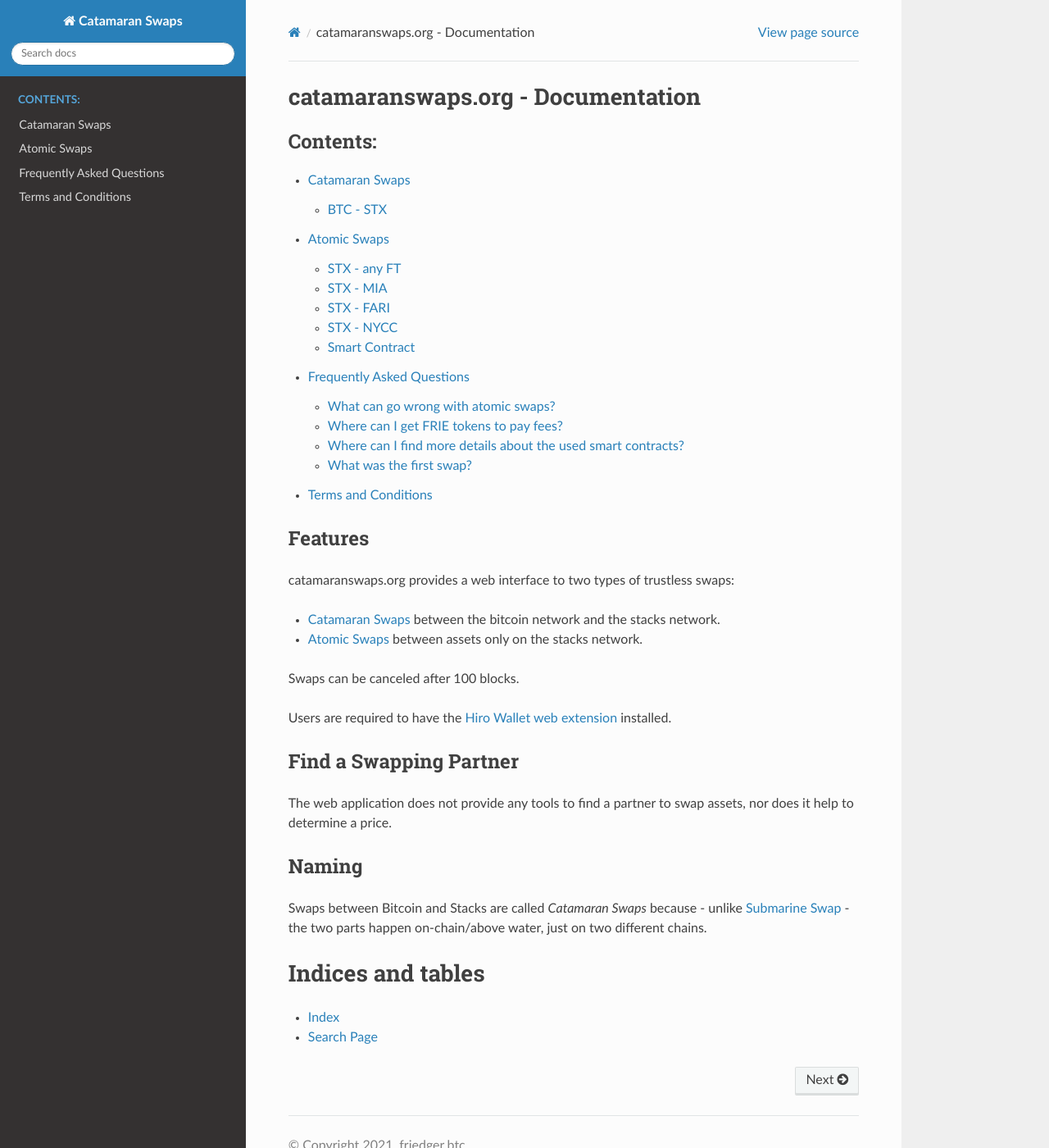
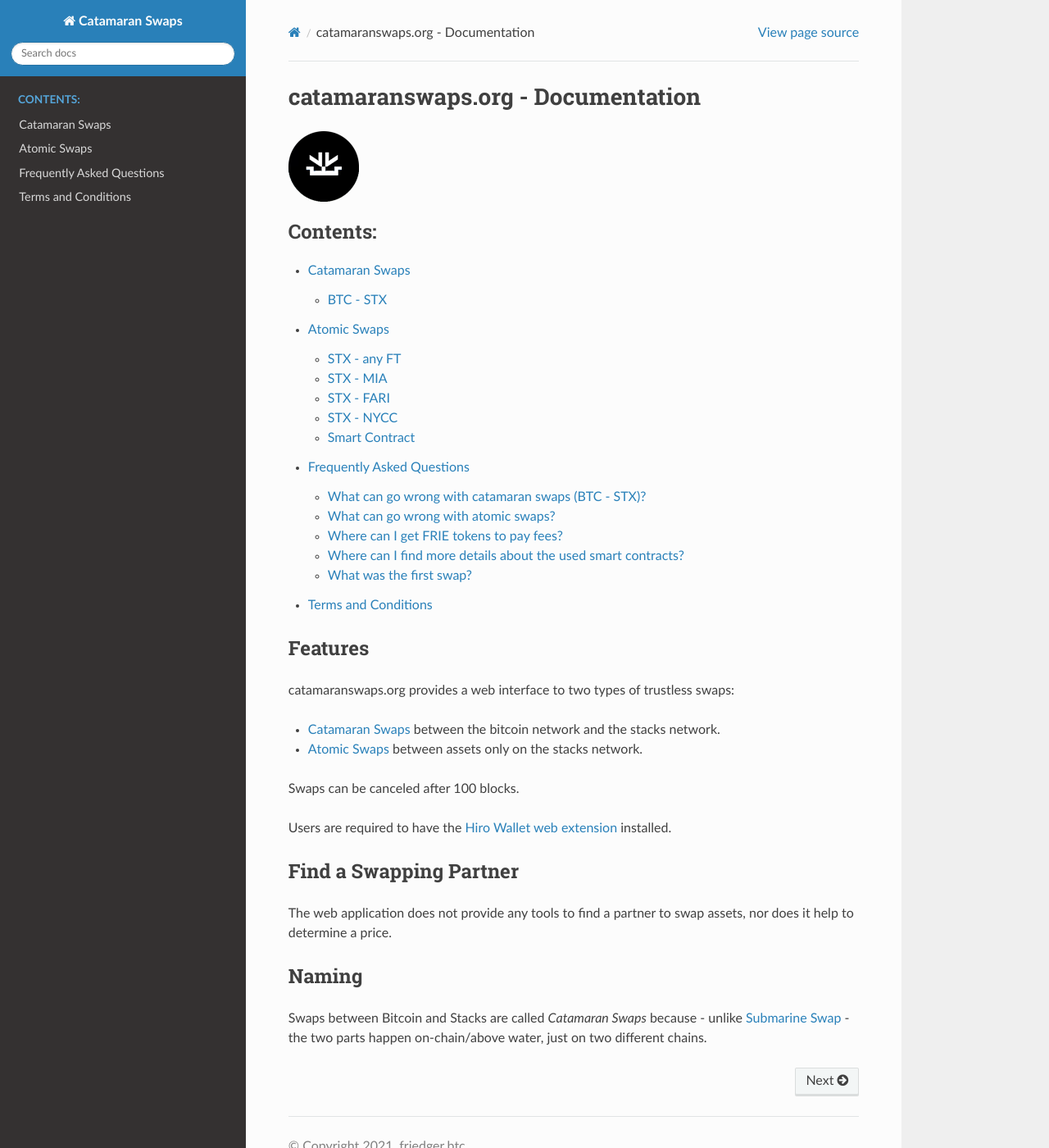
Before and after one commit to friedger/stacks-swaps, a Sphinx documentation site: the page built from docs/index.rst, in a window 1280 px wide and 1400 px high. Shown: the whole window at 82% size. Built offline with Sphinx 7.4.7 and the Read the Docs theme 2.0.0, drawn with Linux system fonts in a browser that asks for light colours.

Commit message:
update logo

```diff
--- a/docs/faq.rst
+++ b/docs/faq.rst
@@ -1,5 +1,9 @@
 Frequently Asked Questions
 ==========================
+
+What can go wrong with catamaran swaps (BTC - STX)?
+---------------------------------------------------
+With Stacks 2.0x, it can happen that Bitcoin transactions can't be verified on the Stacks blockchain due to so-called flash blocks. These Bitcoin blocks were not mined by Stacks miners and they are not visible to the Stacks blockchain. This changes with Stacks 2.1. Therefore, only use these swaps with users that you trust to resolve such a case off-chain.
 
 What can go wrong with atomic swaps?
 ------------------------------------
--- a/docs/index.rst
+++ b/docs/index.rst
@@ -2,6 +2,7 @@
 
 catamaranswaps.org - Documentation
 ===================================
+.. image:: /_static/logo.png
 
 .. toctree::
    :maxdepth: 2
@@ -33,10 +34,3 @@
 Swaps between Bitcoin and Stacks are called *Catamaran Swaps* because
 - unlike `Submarine Swap <https://wiki.ion.radar.tech/tech/research/submarine-swap>`_ -
 the two parts happen on-chain/above water, just on two different chains.
-
-
-Indices and tables
-==================
-
-* :ref:`genindex`
-* :ref:`search`
```
Also changed, not shown: docs/_static/logo.png.
